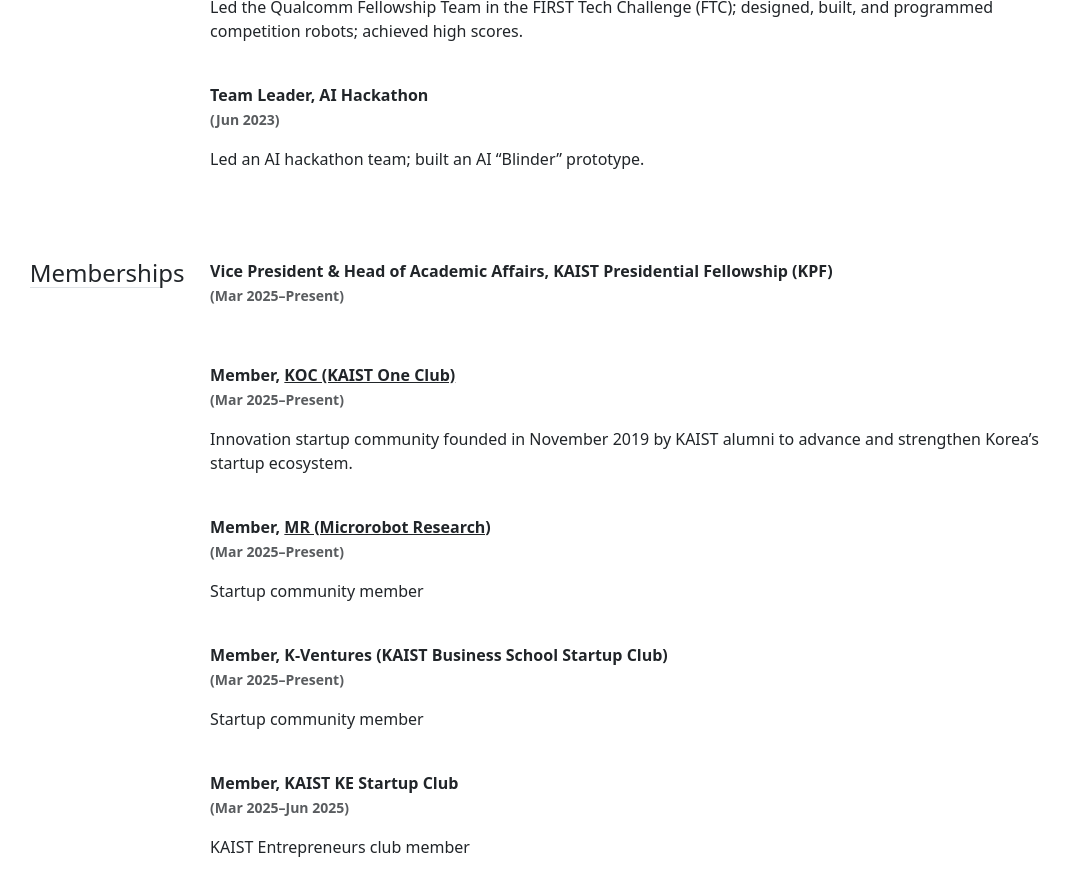
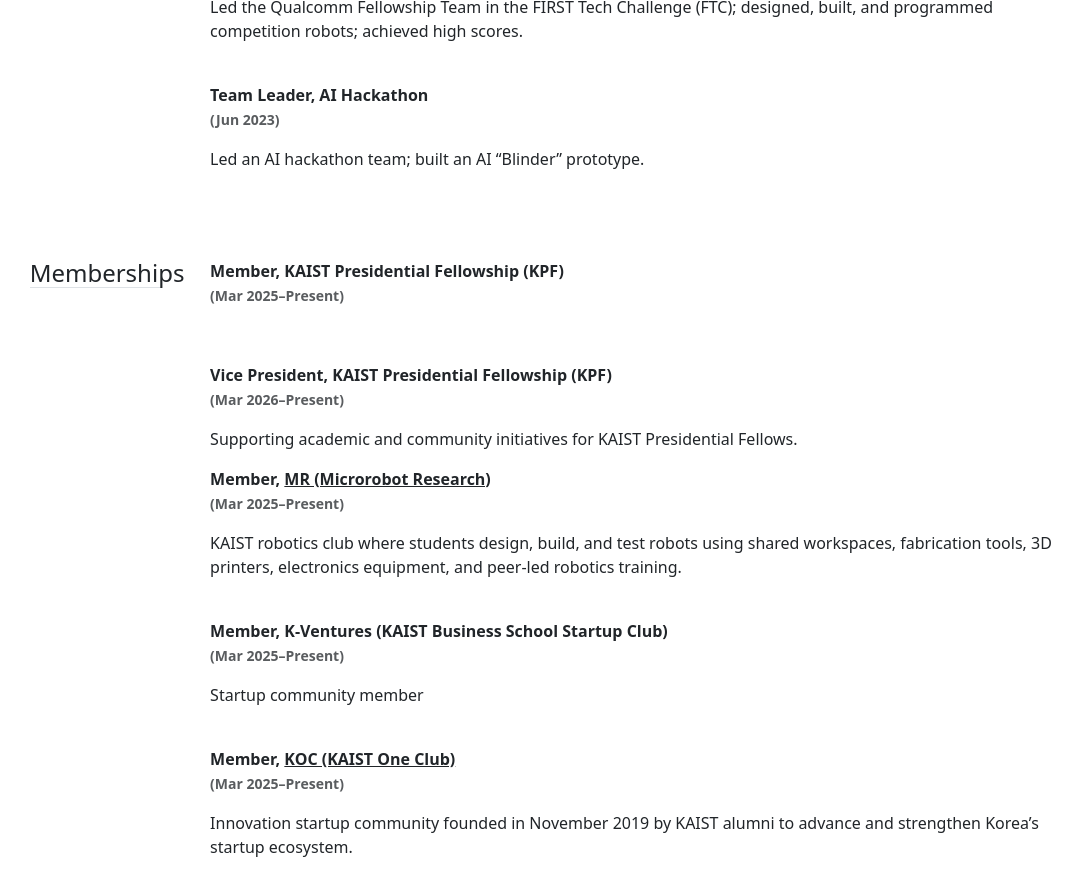
Before and after one commit to ynghyn-na/ynghyn-na.github.io, a Jekyll site: the page built from cv.md, in a window 1280 px wide and 900 px high, scrolled down 2009 px. Shown: the top 896 px of the window, without its empty margins (93-1175 px from the left). Built offline with Jekyll 4.4.1, drawn with Linux system fonts in a browser that asks for light colours.

Commit message:
Update memberships.yml

```diff
--- a/_data/cv/memberships.yml
+++ b/_data/cv/memberships.yml
@@ -1,18 +1,24 @@
-- title: 'Vice President & Head of Academic Affairs, KAIST Presidential Fellowship (KPF)'
+- title: 'Member, KAIST Presidential Fellowship (KPF)'
+  duration: '(Mar 2025–Present)'
+
+- title: 'Vice President, KAIST Presidential Fellowship (KPF)'
+  description: |
+    Supporting academic and community initiatives for KAIST Presidential Fellows.
+  duration: '(Mar 2026–Present)'
+
+- title: 'Member, <a href="https://mr.kaist.ac.kr/" target="_blank">MR (Microrobot Research)</a>'
+  description: 'KAIST robotics club where students design, build, and test robots using shared workspaces, fabrication tools, 3D printers, electronics equipment, and peer-led robotics training.<br>'
+  duration: '(Mar 2025–Present)'
+
+
+- title: 'Member, K-Ventures (KAIST Business School Startup Club)'
+  description: 'Startup community member<br>'
   duration: '(Mar 2025–Present)'
 
 - title: 'Member, <a href="https://kaistone.club/" target="_blank">KOC (KAIST One Club)</a>'
   description: 'Innovation startup community founded in November 2019 by KAIST alumni to advance and strengthen Korea’s startup ecosystem.<br>'
   duration: '(Mar 2025–Present)'
 
-- title: 'Member, <a href="https://mr.kaist.ac.kr/" target="_blank">MR (Microrobot Research)</a>'
-  description: 'Startup community member<br>'
-  duration: '(Mar 2025–Present)'
-
-- title: 'Member, K-Ventures (KAIST Business School Startup Club)'
-  description: 'Startup community member<br>'
-  duration: '(Mar 2025–Present)'
-
 - title: 'Member, KAIST KE Startup Club'
   description: 'KAIST Entrepreneurs club member<br>'
   duration: '(Mar 2025–Jun 2025)'
```
